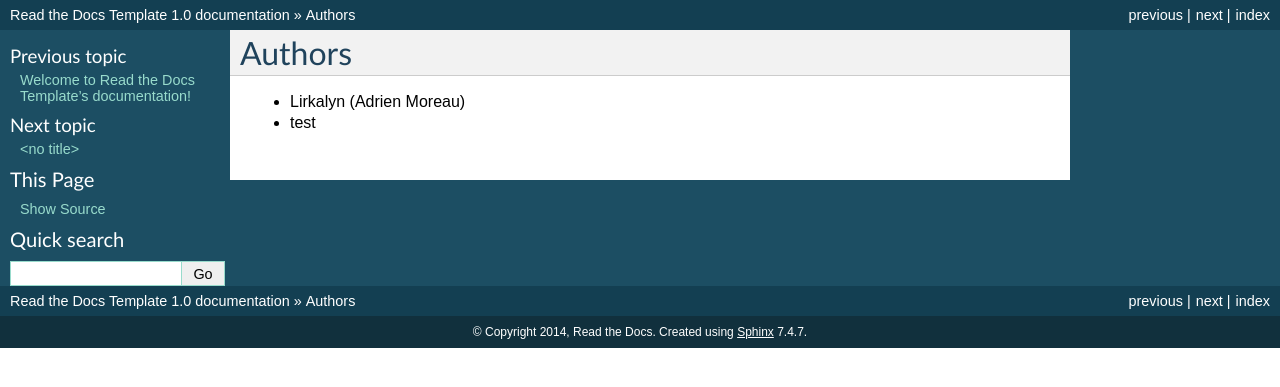
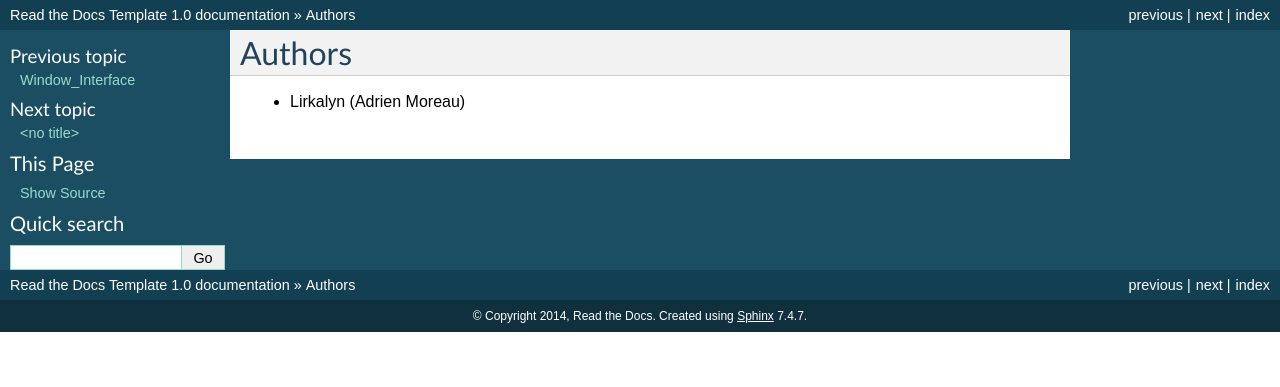
Before and after one commit to Lirkalyn2/Arcade_Interface_Doc, a Sphinx documentation site: the page built from docs/authors.rst, in a window 1280 px wide. Shown: the top 387 px of the page. Built offline with Sphinx 7.4.7, drawn with Linux system fonts in a browser that asks for light colours.

Commit message:
[ADD] added class Window_Interface

```diff
--- /dev/null
+++ b/docs/Window_Interface.rst
@@ -0,0 +1,5 @@
+================
+Window_Interface
+================
+
+Some text here :
--- a/docs/authors.rst
+++ b/docs/authors.rst
@@ -2,4 +2,3 @@ Authors
 -------
 
 * Lirkalyn (Adrien Moreau)
-* test
```
